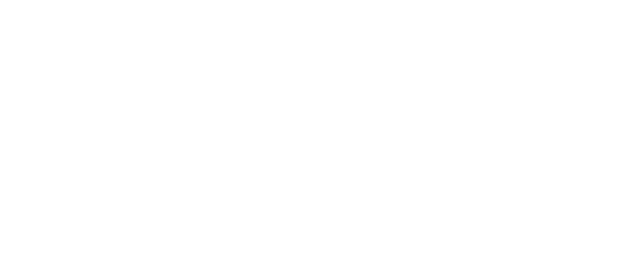
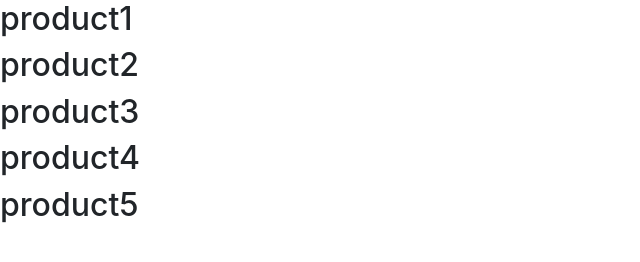
Before and after one commit to jpantana/bootstrap-product-cards, a plain HTML site: page index.html in a window 1280 px wide. Shown: the whole page, without its empty margins (0-640 px from the left). Drawn offline with nearby package versions, Linux system fonts and the light colour scheme.

Commit message:
looping works

```diff
--- a/index.html
+++ b/index.html
@@ -10,7 +10,7 @@
 </head>
 <body>
 
-
+    <div id="printDom"></div>
 
 
     <script src="https://code.jquery.com/jquery-3.3.1.slim.min.js" integrity="sha384-q8i/X+965DzO0rT7abK41JStQIAqVgRVzpbzo5smXKp4YfRvH+8abtTE1Pi6jizo" crossorigin="anonymous"></script>
--- a/main.js
+++ b/main.js
@@ -1 +1,79 @@
-console.log('hi');
+const products = [
+    {
+       title: 'product1',
+       description: 'blah blah blah',
+       imageUrl: 'http://cdn.akc.org/content/hero/puppy-boundaries_header.jpg',
+       size: '4 " x 4"',
+       weight: '8 oz.',
+       price1:'$1.99',
+       price2: '$1.49',
+       price3: '$.99',
+       validUntil: '04/01/2016',
+    },
+    {
+       title: 'product2',
+       description: 'blah blah blah',
+       imageUrl: 'http://cdn.akc.org/content/hero/puppy-boundaries_header.jpg',
+       size: '4 " x 4"',
+       weight: '8 oz.',
+       price1:'$1.99',
+       price2: '$1.49',
+       price3: '$.99',
+       validUntil: '05/01/2016',
+    },
+    {
+       title: 'product3',
+       description: 'blah blah blah',
+       imageUrl: 'http://cdn.akc.org/content/hero/puppy-boundaries_header.jpg',
+       size: '4 " x 4"',
+       weight: '8 oz.',
+       price1:'$1.99',
+       price2: '$1.49',
+       price3: '$.99',
+       validUntil: '06/01/2016',
+    },
+    {
+       title: 'product4',
+       description: 'blah blah blah',
+       imageUrl: 'http://cdn.akc.org/content/hero/puppy-boundaries_header.jpg',
+       size: '4 " x 4"',
+       weight: '8 oz.',
+       price1:'$1.99',
+       price2: '$1.49',
+       price3: '$.99',
+       validUntil: '07/01/2016',
+    },
+    {
+       title: 'product5',
+       description: 'blah blah blah',
+       imageUrl: 'http://cdn.akc.org/content/hero/puppy-boundaries_header.jpg',
+       size: '4 " x 4"',
+       weight: '8 oz.',
+       price1:'$1.99',
+       price2: '$1.49',
+       price3: '$.99',
+       validUntil: '08/01/2016',
+    },
+];
+
+const printToDom = (divId, textToPrint) => {
+    let selectedDiv = document.getElementById(divId);
+    selectedDiv.innerHTML = textToPrint;
+};
+
+const domStringBuilder = (x) => {
+    let domString = ``;
+    x.forEach((product) => {
+        domString += `<div class="cards">`;
+        domString +=    `<h2>${product.title}</h2>`;
+        domString += `</div>`;
+        })
+    printToDom('printDom', domString);
+};
+
+const init = () => {
+    domStringBuilder(products);
+};
+init();
+
+console.log('products', products);
```
